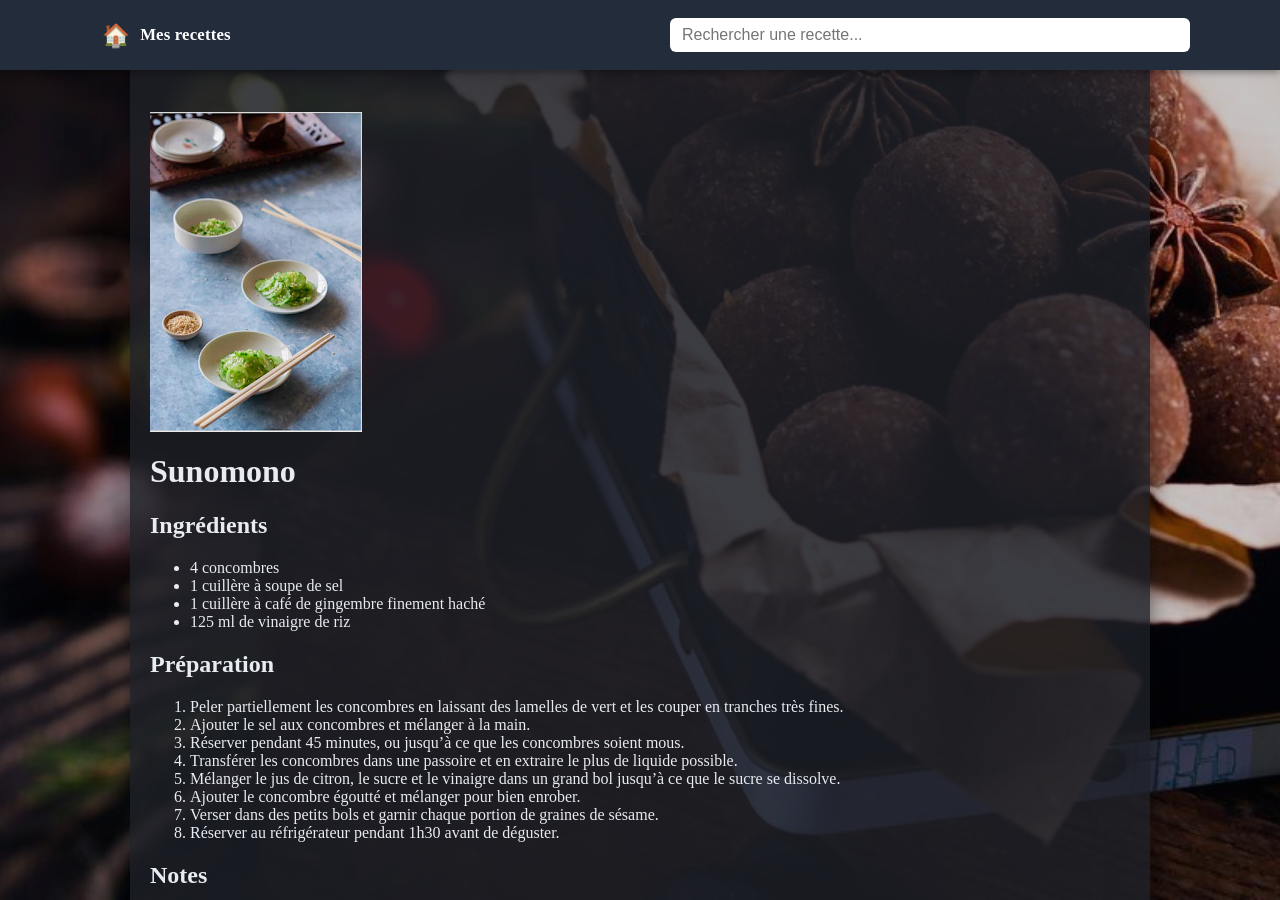
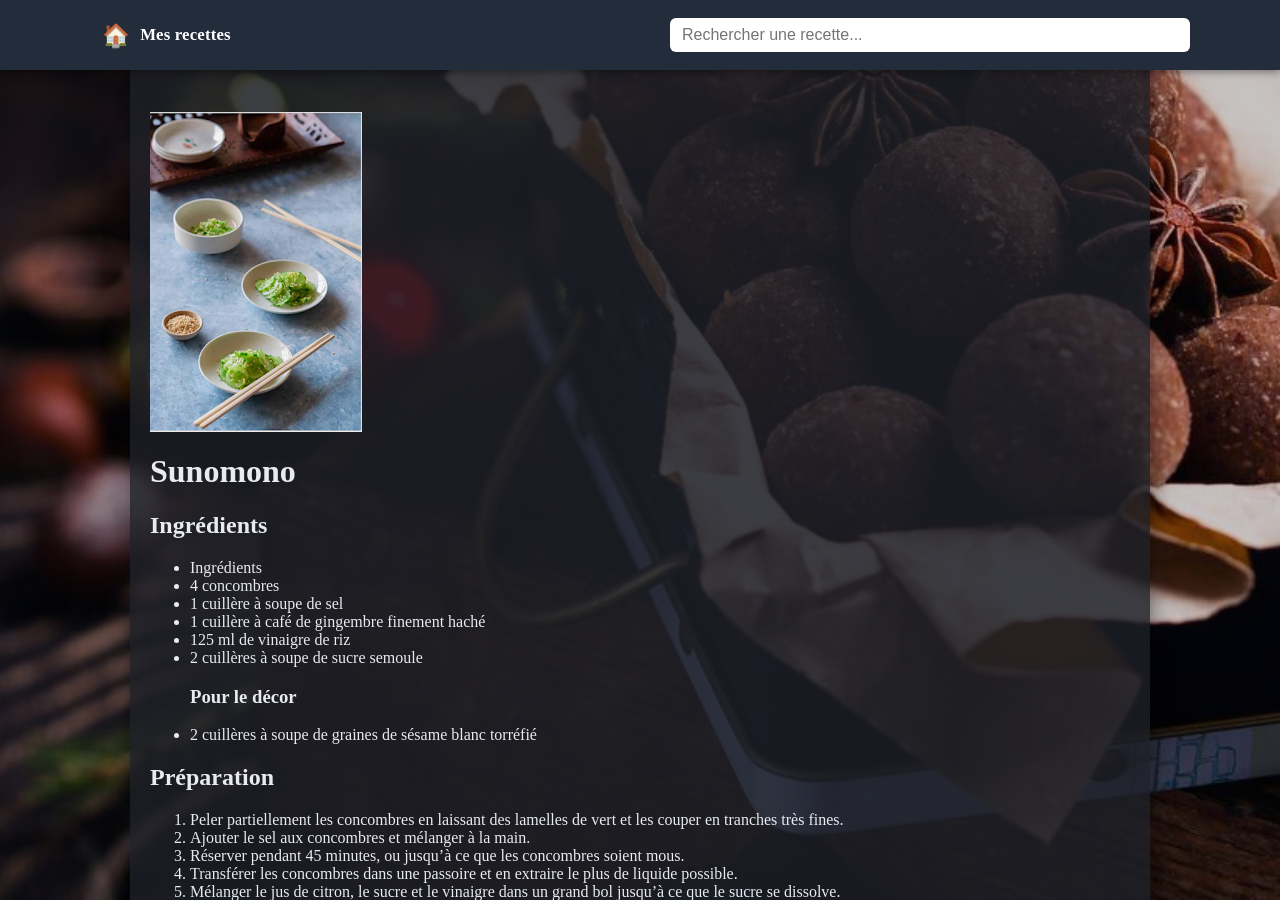
Before and after one commit to phlered/recettes, a Jekyll site: the page built from _recettes/sunomono.md, in a window 1280 px wide and 900 px high. Built offline with Jekyll 4.4.1, drawn with Linux system fonts in a browser that asks for light colours.

Commit message:
Ajout recette Sunomono

```diff
--- a/_recettes/sunomono.md
+++ b/_recettes/sunomono.md
@@ -5,10 +5,14 @@ source: "https://recettesb.blogspot.com/2020/11/sunomono.html"
 date: "2025-12-23"
 image: "{{ site.baseurl }}/images/sunomono.png"
 ingredients:
+  - "Ingrédients"
   - "4 concombres"
   - "1 cuillère à soupe de sel"
   - "1 cuillère à café de gingembre finement haché"
   - "125 ml de vinaigre de riz"
+  - "2 cuillères à soupe de sucre semoule"
+  - "Pour le décor"
+  - "2 cuillères à soupe de graines de sésame blanc torréfié"
 ---
 ![illustration de la recette]({{ site.baseurl }}/images/sunomono.png)
 
@@ -16,10 +20,15 @@ ingredients:
 
 ## Ingrédients
 
+- Ingrédients
 - 4 concombres
 - 1 cuillère à soupe de sel
 - 1 cuillère à café de gingembre finement haché
 - 125 ml de vinaigre de riz
+- 2 cuillères à soupe de sucre semoule
+### Pour le décor
+
+- 2 cuillères à soupe de graines de sésame blanc torréfié
 
 ## Préparation
 
```
